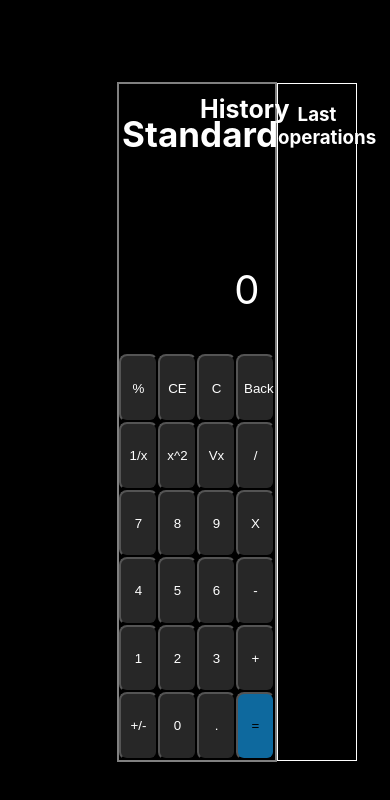
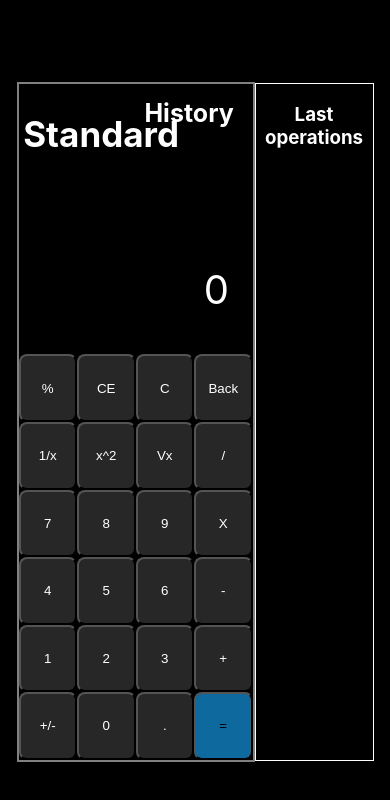
Before and after one commit to KLesiu/React-calculator, a React (Create React App) app: page / in a window 390 px wide. Both pictures are taken after a click on the element "History". Shown: the top 800 px of the page. Built offline with nearby package versions, Linux system fonts and the light colour scheme.

Commit message:
Optimize for mobile devices

```diff
--- a/src/App.css
+++ b/src/App.css
@@ -13,3 +13,13 @@
   margin-left: 30%;
 width: 40vw;
 }
+@media screen and (max-width:1000px) {
+  .calculator{
+    margin: 0;
+    width: 60vw;
+
+  }
+  .App{
+    justify-content: center;
+  }
+}
--- a/src/components/styles/History.css
+++ b/src/components/styles/History.css
@@ -20,3 +20,10 @@
 
     width: 100%;
 }
+@media screen and (max-width:1000px) {
+    .history{
+
+      width: 30vw;
+
+    }
+  }
```
